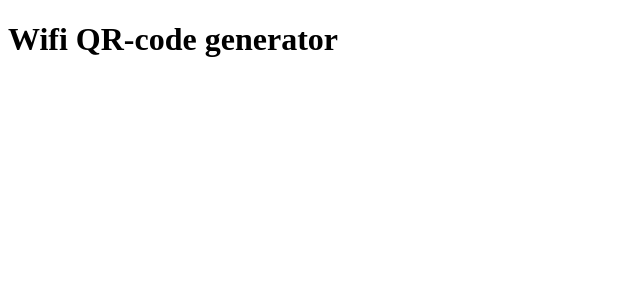
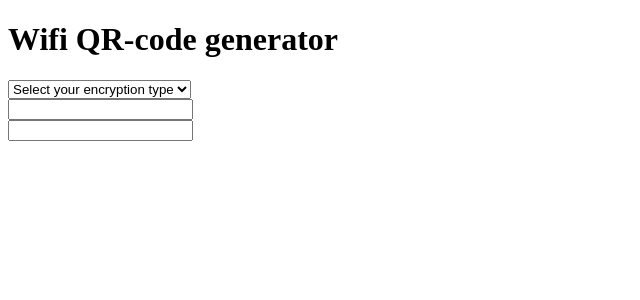
Before and after one commit to IhoneyIbadger/wifi_qr_code, a Vue app: page / in a window 1280 px wide. Shown: the top 300 px of the page, without its empty margins (0-640 px from the left). Built offline with nearby package versions, Linux system fonts and the light colour scheme.

Commit message:
Added WifiConfigForm component

```diff
--- /dev/null
+++ b/src/components/WifiConfigForm.vue
@@ -0,0 +1,37 @@
+<script>
+export default {
+  data() {
+    return {
+      authTypes: [
+        { name: 'No password', value: 'nopass' },
+        { name: 'WEP', value: 'WEP' },
+        { name: 'WPA / WPA2', value: 'WPA' },
+      ],
+      wifiConfig: {
+        type: '',
+        ssid: '',
+        password: '',
+      },
+    }
+  }
+}
+</script>
+
+<template>
+  <form>
+    <div class="form-group">
+      <select v-model="wifiConfig.type">
+        <option disabled value="">Select your encryption type</option>
+        <option v-for="authType in authTypes" :key="authType.value" :value="authType.value">{{ authType.name }}</option>
+      </select>
+    </div>
+
+    <div class="form-group">
+      <input type="text" v-model="wifiConfig.ssid">
+    </div>
+
+    <div class="form-group">
+      <input v-if="wifiConfig.type !== 'nopass'" type="password" v-model="wifiConfig.password">
+    </div>
+  </form>
+</template>
--- a/src/views/HomeView.vue
+++ b/src/views/HomeView.vue
@@ -1,8 +1,17 @@
-<script setup>
+<script>
+import WifiConfigForm from '@/components/WifiConfigForm.vue'
+
+export default {
+  components: {
+    WifiConfigForm
+  }
+}
 </script>
 
 <template>
   <main>
     <h1>Wifi QR-code generator</h1>
+
+    <WifiConfigForm />
   </main>
 </template>
```
